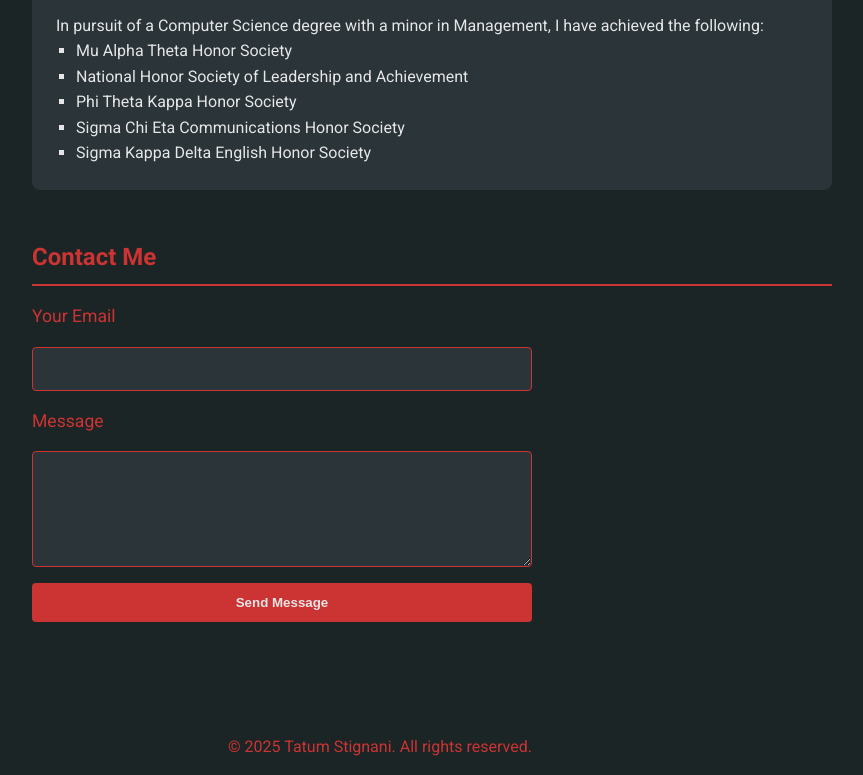
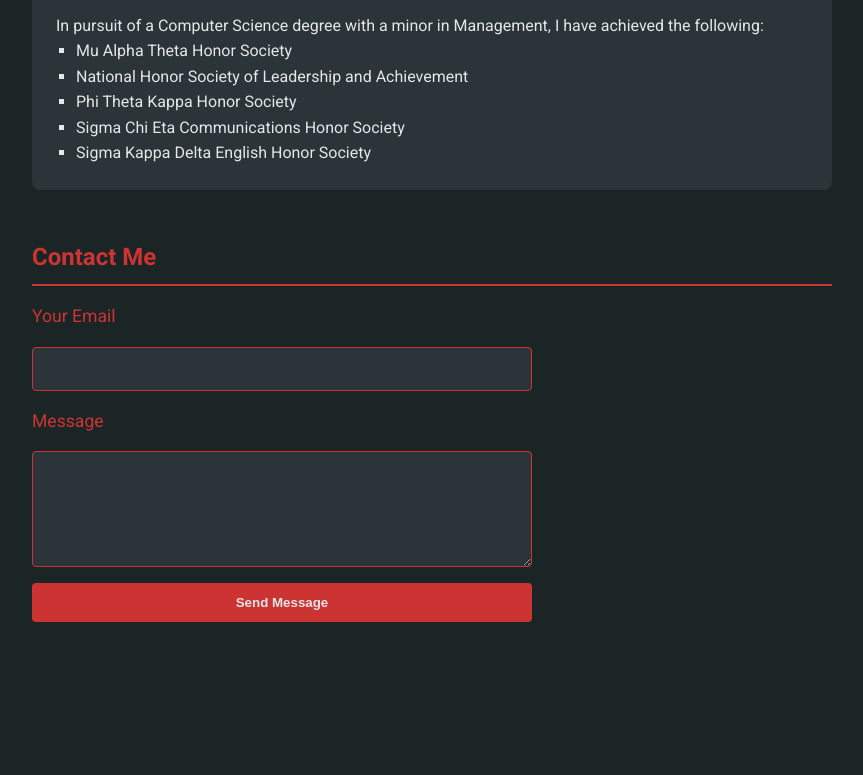
Before and after one commit to Stig-tech/Portfolio, a plain HTML site: page index.html in a window 1280 px wide. Shown: the part 1944-2719 px from the top of the page, without its empty margins (260-1123 px from the left). After the commit the page ends 2662 px from the top, so only its background shows below. Drawn offline with Linux system fonts and the light colour scheme.

Commit message:
Update index.html

```diff
--- a/index.html
+++ b/index.html
@@ -200,9 +200,5 @@
 				</section>
 			</main>
 		</div>
-		<!--Footer-->
-		<footer class="animate">
-			<p>&copy 2025 Tatum Stignani. All rights reserved.</p>
-		</footer>
 	</body>
 </html>
```
